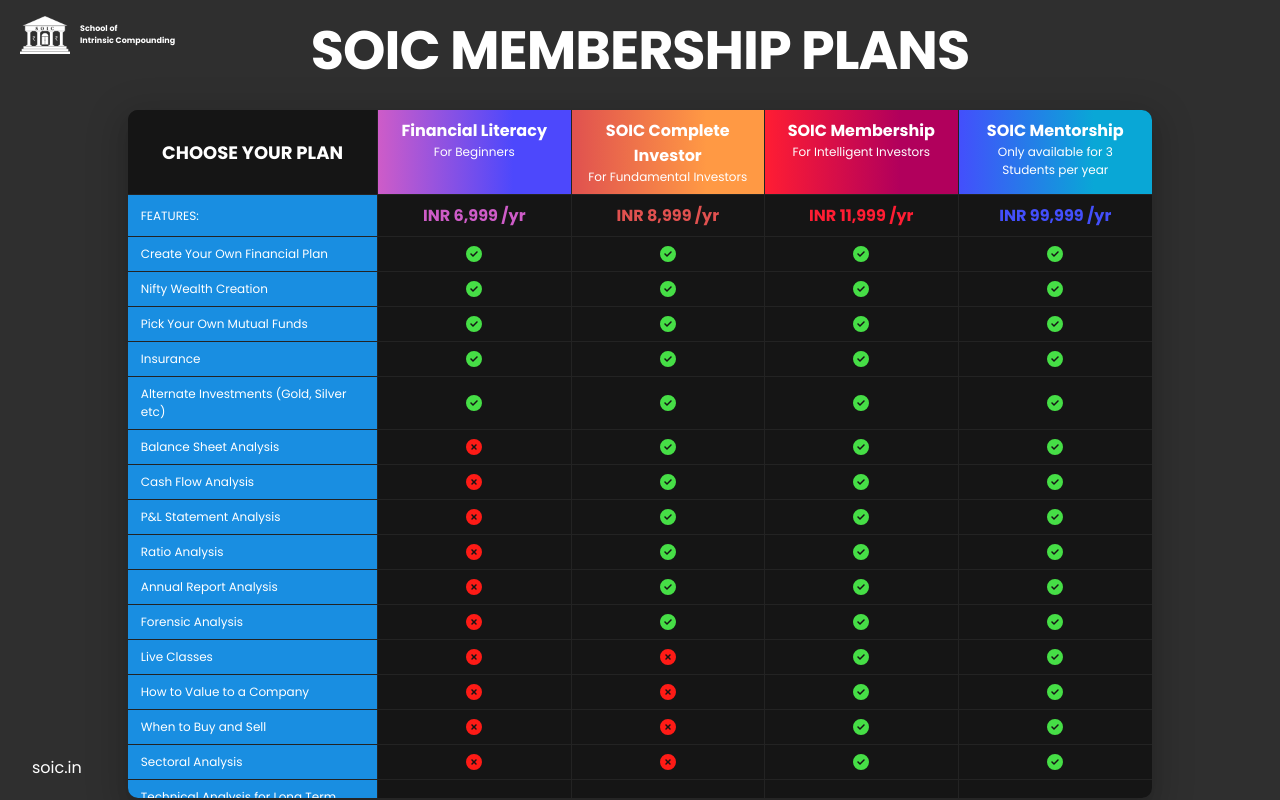
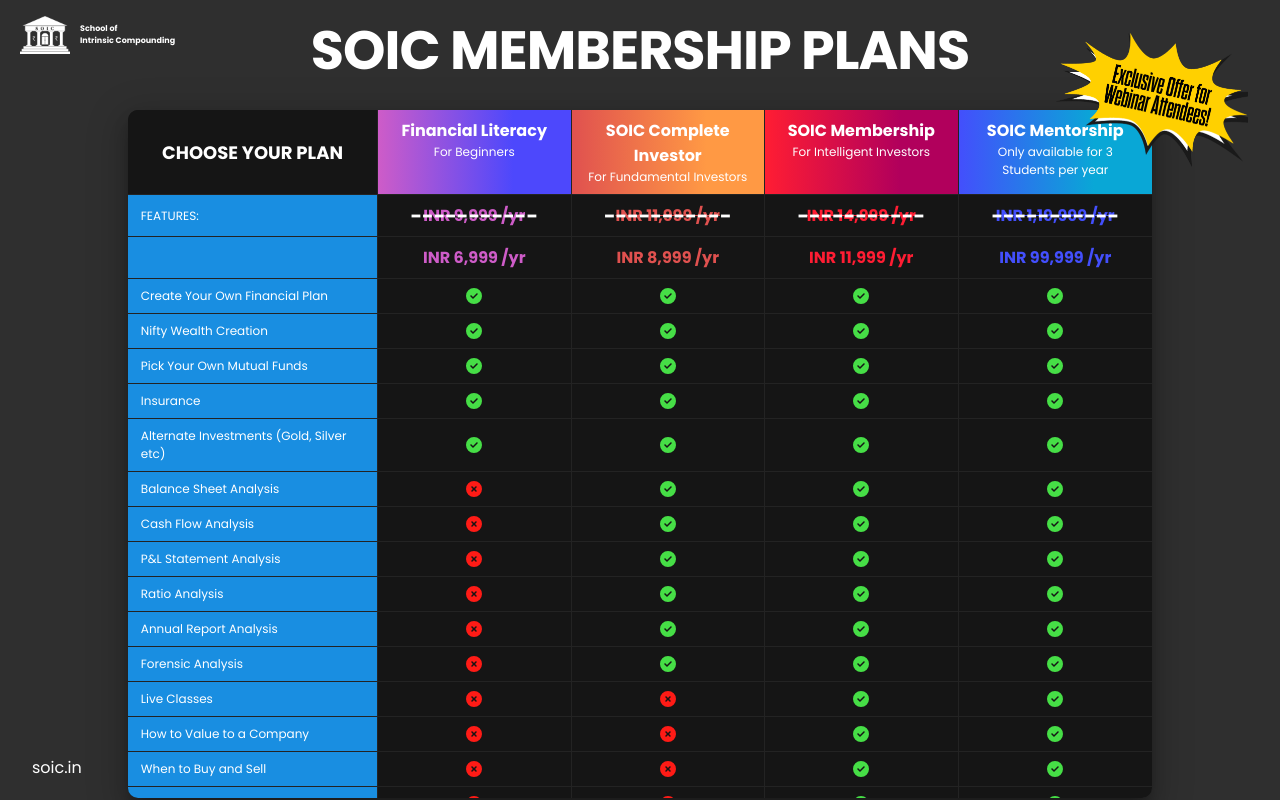
Before and after one commit to Piyushjain20/soic_plans, a React (Vite) app: page / in a window 1280 px wide. Built offline with nearby package versions, Linux system fonts and the light colour scheme.

Commit message:
Added Offer bubble

```diff
--- a/src/App.jsx
+++ b/src/App.jsx
@@ -2,11 +2,12 @@
 import Nav from "./components/Nav";
 import Table from "./components/Table.jsx";
 import Footer from "./components/Footer";
-
+import Pricing from "./screens/Pricing";
 export default function App() {
   return (
     <div className="App">
       <Nav />
+      {/* <Pricing /> */}
       <Table />
       <Footer />
     </div>
--- /dev/null
+++ b/src/components/Card.css
@@ -0,0 +1,10 @@
+.card {
+  background-color: #151515;
+  display: flex;
+  flex-direction: column;
+  width: 400px;
+  height: 500px;
+  justify-content: space-evenly;
+  border-radius: 10px;
+  padding: 20px;
+}
--- /dev/null
+++ b/src/components/Card.jsx
@@ -0,0 +1,26 @@
+import React from "react";
+import "./Card.css";
+export default function Card() {
+  return (
+    <div className="card">
+      <h2>Financial Literacy</h2>
+      <p>For Beginners</p>
+      <p>Features</p>
+      <ul>
+        <li>Create Your Own Financial Plan</li>
+        <li>Nifty Wealth Creation</li>
+        <li>Pick Your Own Mutual Funds</li>
+        <li>Insurance</li>
+        <li>Alternate Investments (Gold, Silver etc)</li>
+      </ul>
+      <div className="card--footer">
+        <div className="price">INR 6,999 /yr</div>
+        <div>
+          <a>
+            <button>Register Now</button>
+          </a>
+        </div>
+      </div>
+    </div>
+  );
+}
--- a/src/components/Table.css
+++ b/src/components/Table.css
@@ -1,7 +1,18 @@
 .container {
   width: 100vw;
   height: 86vh;
-  /* overflow: hidden; */
+  /* overflow-x: hidden;
+  overflow-y: visible; */
+  position: relative;
+}
+.offer--img {
+  position: absolute;
+  max-width: 200px;
+  width: 15vw;
+  min-width: 150px;
+  right: 2.5vw;
+  top: -6vw;
+  z-index: 9999;
 }
 .table {
   width: 80%;
@@ -11,7 +22,7 @@
   overflow: scroll;
   background-color: #151515;
   border-radius: 10px;
-  box-shadow: 0px 10px 35px 10px rgba(0, 0, 0, 0.15), 0px 10px 15px -3px rgba(0, 0, 0, 0.1);
+  box-shadow: 0px 10px 35px 10px rgba(0, 0, 0, 0.15), 0px 10px 15px -3px rgba(0, 0, 0, 0.35);
   position: relative;
 }
 a,
@@ -96,22 +107,53 @@
   background: rgb(67, 79, 252);
   background: linear-gradient(90deg, rgba(67, 79, 252, 1) 0%, rgba(9, 167, 214, 1) 70%);
 }
-.tbody .tr:first-of-type .td:nth-child(2) {
+.tbody .tr:nth-of-type(1) .td:nth-child(2) {
+  color: rgb(206, 92, 200);
+  font-weight: 700;
+  font-size: 16px;
+  position: relative;
+}
+.tbody .tr:nth-of-type(1) .td:not(:first-of-type)::after {
+  content: "-----------";
+  font-size: 20px;
+  color: white;
+  position: absolute;
+}
+.tbody .tr:nth-of-type(1) .td:nth-child(3) {
+  color: rgb(224, 81, 79);
+  font-weight: 700;
+  font-size: 16px;
+  text-decoration-line: line-through;
+}
+.tbody .tr:nth-of-type(1) .td:nth-child(4) {
+  color: rgb(255, 29, 51);
+  font-weight: 700;
+  font-size: 16px;
+  text-decoration-line: line-through;
+}
+.tbody .tr:nth-of-type(1) .td:nth-child(5) {
+  color: rgb(67, 79, 252);
+  font-weight: 700;
+  font-size: 16px;
+  text-decoration-line: line-through;
+}
+
+.tbody .tr:nth-of-type(2) .td:nth-child(2) {
   color: rgb(206, 92, 200);
   font-weight: 700;
   font-size: 16px;
 }
-.tbody .tr:first-of-type .td:nth-child(3) {
+.tbody .tr:nth-of-type(2) .td:nth-child(3) {
   color: rgb(224, 81, 79);
   font-weight: 700;
   font-size: 16px;
 }
-.tbody .tr:first-of-type .td:nth-child(4) {
+.tbody .tr:nth-of-type(2) .td:nth-child(4) {
   color: rgb(255, 29, 51);
   font-weight: 700;
   font-size: 16px;
 }
-.tbody .tr:first-of-type .td:nth-child(5) {
+.tbody .tr:nth-of-type(2) .td:nth-child(5) {
   color: rgb(67, 79, 252);
   font-weight: 700;
   font-size: 16px;
@@ -160,6 +202,11 @@
   .thead .tr .th:first-of-type {
     min-width: 200px !important;
   }
+  .offer--img {
+    min-width: 100px;
+    right: 0vw;
+    top: -7.5vw;
+  }
 }
 @media screen and (max-width: 600px) {
   .td.col0,
--- a/src/components/Table.jsx
+++ b/src/components/Table.jsx
@@ -5,6 +5,7 @@
 import { FontAwesomeIcon } from "@fortawesome/react-fontawesome";
 import { faCircleXmark, faCircleCheck } from "@fortawesome/free-solid-svg-icons";
 import "./Table.css";
+import OfferImg from "../assets/Exclusive.png";
 
 export default function Table() {
   const { getTableProps, headerGroups, rows, prepareRow } = useTable(
@@ -20,6 +21,7 @@
   const regexUrl = /[(http(s)?):\/\/(www\.)?a-zA-Z0-9@:%._\+~#=]{2,256}\.[a-z]{2,6}\b([-a-zA-Z0-9@:%_\+.~#?&//=]*)/gi;
   return (
     <div className="container">
+      <img src={OfferImg} alt="Offer" className="offer--img" />
       <div {...getTableProps()} className="table">
         <div className="thead">
           {headerGroups.map((headerGroup) => (
--- a/src/data.js
+++ b/src/data.js
@@ -24,6 +24,13 @@
 const data = [
   {
     col1: "FEATURES:",
+    col2: "INR 9,999 /yr",
+    col3: "INR 11,999 /yr",
+    col4: "INR 14,999 /yr",
+    col5: "INR 1,19,999 /yr",
+  },
+  {
+    col1: "",
     col2: "INR 6,999 /yr",
     col3: "INR 8,999 /yr",
     col4: "INR 11,999 /yr",
--- /dev/null
+++ b/src/data2.js
@@ -0,0 +1,27 @@
+const data = [
+  {
+    title: "Financial Literacy",
+    for: "For Beginners",
+    description: "Features",
+    list: ["Create Your Own Financial Plan", "Nifty Wealth Creation", "Pick Your Own Mutual Funds", "Insurance", "Alternate Investments (Gold, Silver etc)"],
+    price: "6,999",
+    redirectLink: "https://rzp.io/l/qr7VQiZF",
+  },
+  {
+    title: "SOIC Complete Investor",
+    for: "For Fundamental Investors",
+    description: "Every thing in financial literacy,plus",
+    list: ["Balance Sheet Analysis", "Cash Flow Analysis", "P&L Statement Analysis", "Ratio Analysis", "Annual Report Analysis", "Forensic Analysis"],
+    price: "8,999",
+    redirectLink: "https://rzp.io/l/hPNme16",
+  },
+  {
+    title: "SOIC Membership",
+    for: "For Intelligent Investors",
+    description: "Every thing in SOIC Complete Investor,plus",
+    list: ["Live Classes", "How to Value to a Company", "When to Buy and Sell", "Sectoral Analysis", "Technical Analysis for Long Term Investors", "Master Class with India's Best Investors"],
+    price: "11,999",
+    redirectLink: "https://rzp.io/l/qr7VQiZF",
+  },
+];
+export { data };
--- /dev/null
+++ b/src/screens/Pricing.css
@@ -0,0 +1,5 @@
+.card--container {
+  width: 100vw;
+  display: flex;
+  flex-wrap: wrap;
+}
--- /dev/null
+++ b/src/screens/Pricing.jsx
@@ -0,0 +1,11 @@
+import React from "react";
+import Card from "../components/Card";
+import { data } from "../data2";
+import "./Pricing.css";
+export default function Pricing() {
+  return (
+    <div className="cards--container">
+      <Card />
+    </div>
+  );
+}
```
Also changed, not shown: src/assets/Exclusive.png (added).
